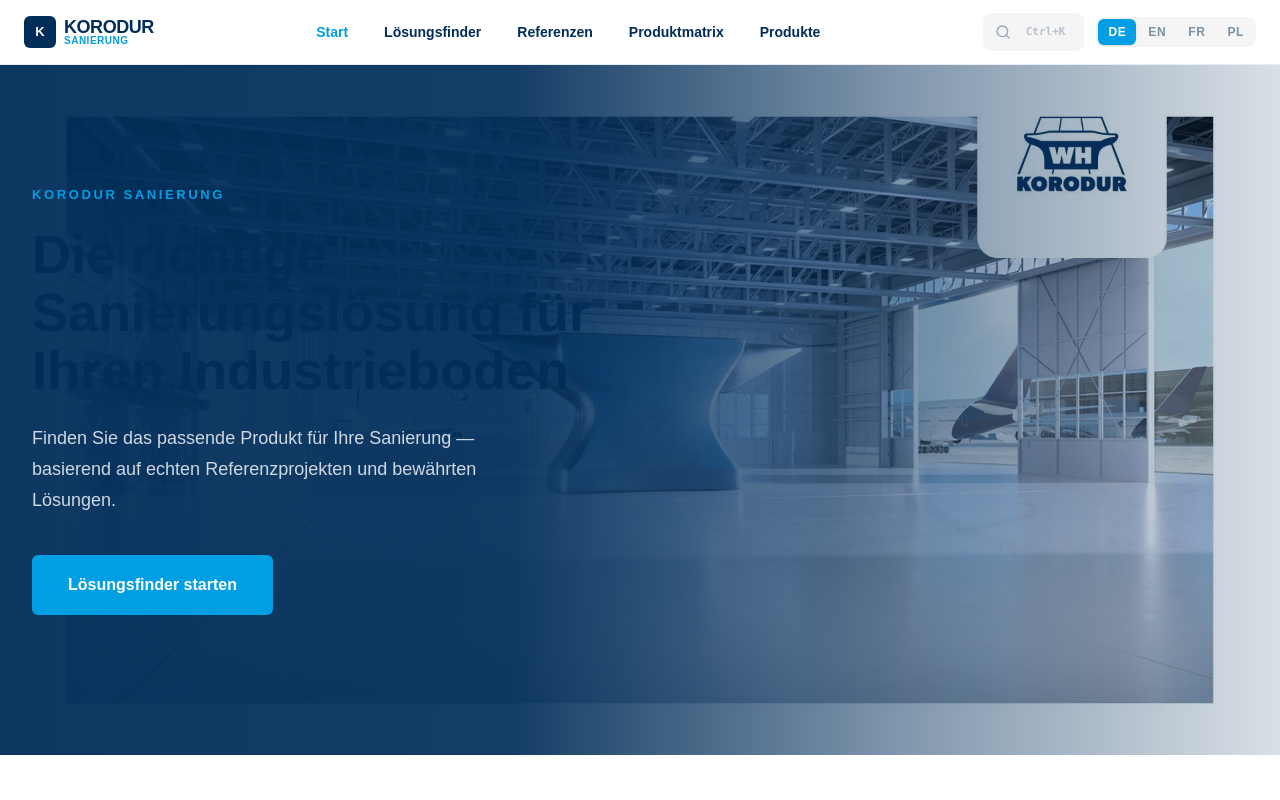
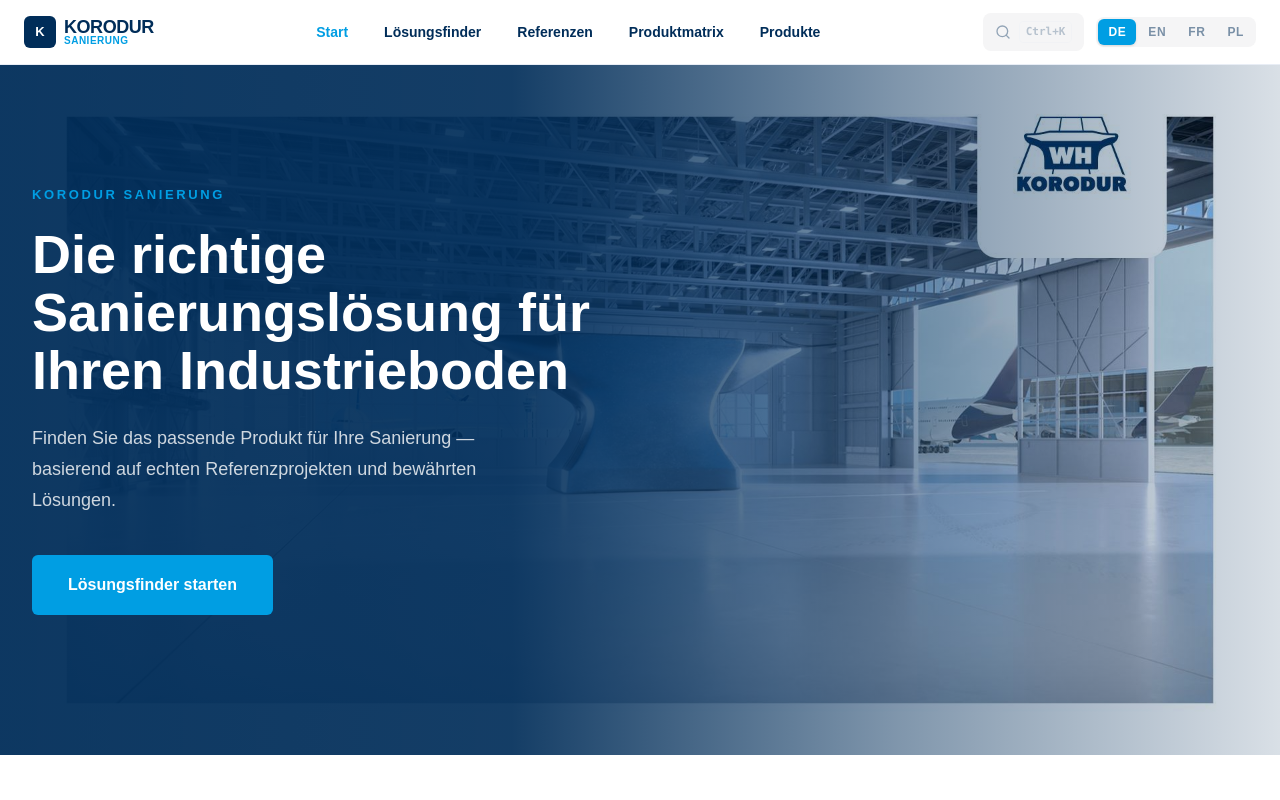
Before and after one commit to sfleischmann-3steps2/KORODUR-Sanierung_app, a Next.js app: page /de in a window 1280 px wide. Shown: the top 800 px of the page. Built offline with nearby package versions, Linux system fonts and the light colour scheme; a web font is replaced by a local one.

Commit message:
fix: Hero-Headline weiß — globales CSS überschrieb text-white, jetzt inline style

```diff
--- a/app/[lang]/page.tsx
+++ b/app/[lang]/page.tsx
@@ -81,11 +81,12 @@
             KORODUR Sanierung
           </p>
           <h1
-            className="text-white leading-[1.08] mb-6"
+            className="leading-[1.08] mb-6"
             style={{
               fontSize: "clamp(32px, 5vw, 54px)",
               fontWeight: 900,
               maxWidth: 650,
+              color: "#ffffff",
             }}
           >
             {dict.home.hero_title}
```
